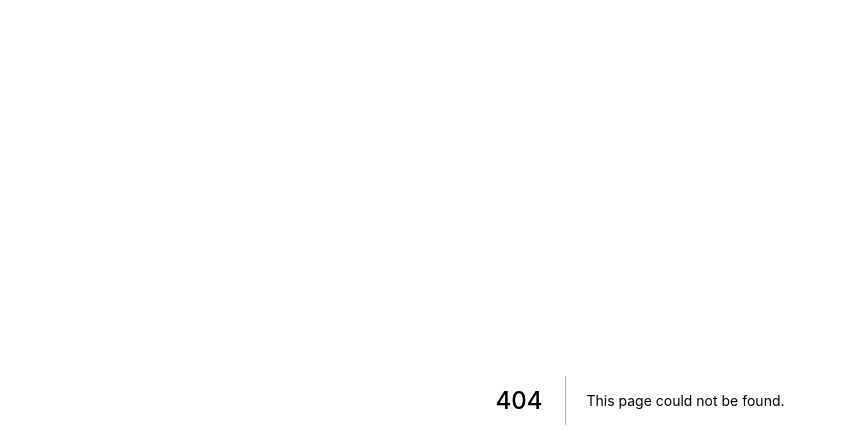
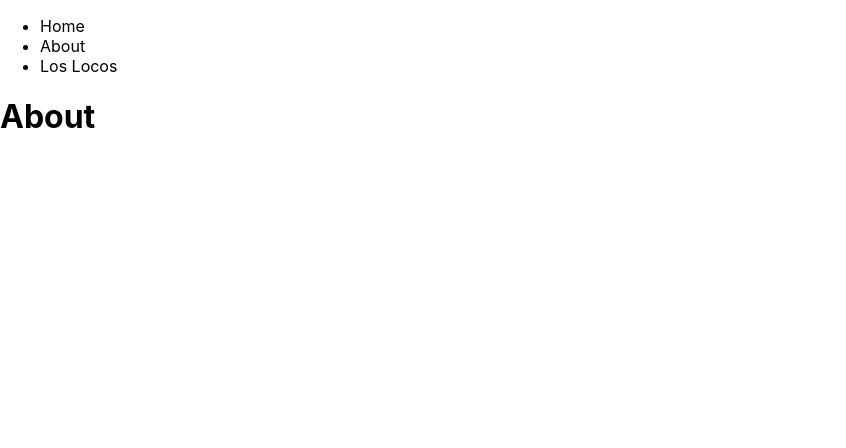
Before and after one commit to Ramong06/next-blog, a Next.js app: page /about in a window 1280 px wide. Before the commit this address had no page. Shown: the top 448 px of the page, without its empty margins (0-846 px from the left). Built offline with nearby package versions, Linux system fonts and the light colour scheme.

Commit message:
created consistant navbar

```diff
--- a/pages/_app.js
+++ b/pages/_app.js
@@ -1,7 +1,18 @@
-import '../styles/globals.css'
+import Link from 'next/link';
+
+import '../styles/globals.css';
 
 function MyApp({ Component, pageProps }) {
-  return <Component {...pageProps} />
+  return <div>
+    <nav>
+      <ul>
+        <li><Link href="/"><a>Home</a></Link></li>
+        <li><Link href="/about"><a>About</a></Link></li>
+        <li><Link href="https://www.youtube.com/watch?v=Yq2sfbANtak"><a>Los Locos</a></Link></li>
+      </ul>
+    </nav>
+    <Component {...pageProps} />
+  </div>
 }
 
-export default MyApp
+export default MyApp;
--- /dev/null
+++ b/pages/about.js
@@ -0,0 +1,17 @@
+import Head from 'next/head'
+
+
+export default function About() {
+  return (
+    <div className="">
+      <Head>
+        <title>About</title>
+        <link rel="icon" href="/favicon.ico" />
+      </Head>
+
+      <main className="">
+        <h1 className="">About</h1>
+      </main>
+    </div>
+  )
+}
```
